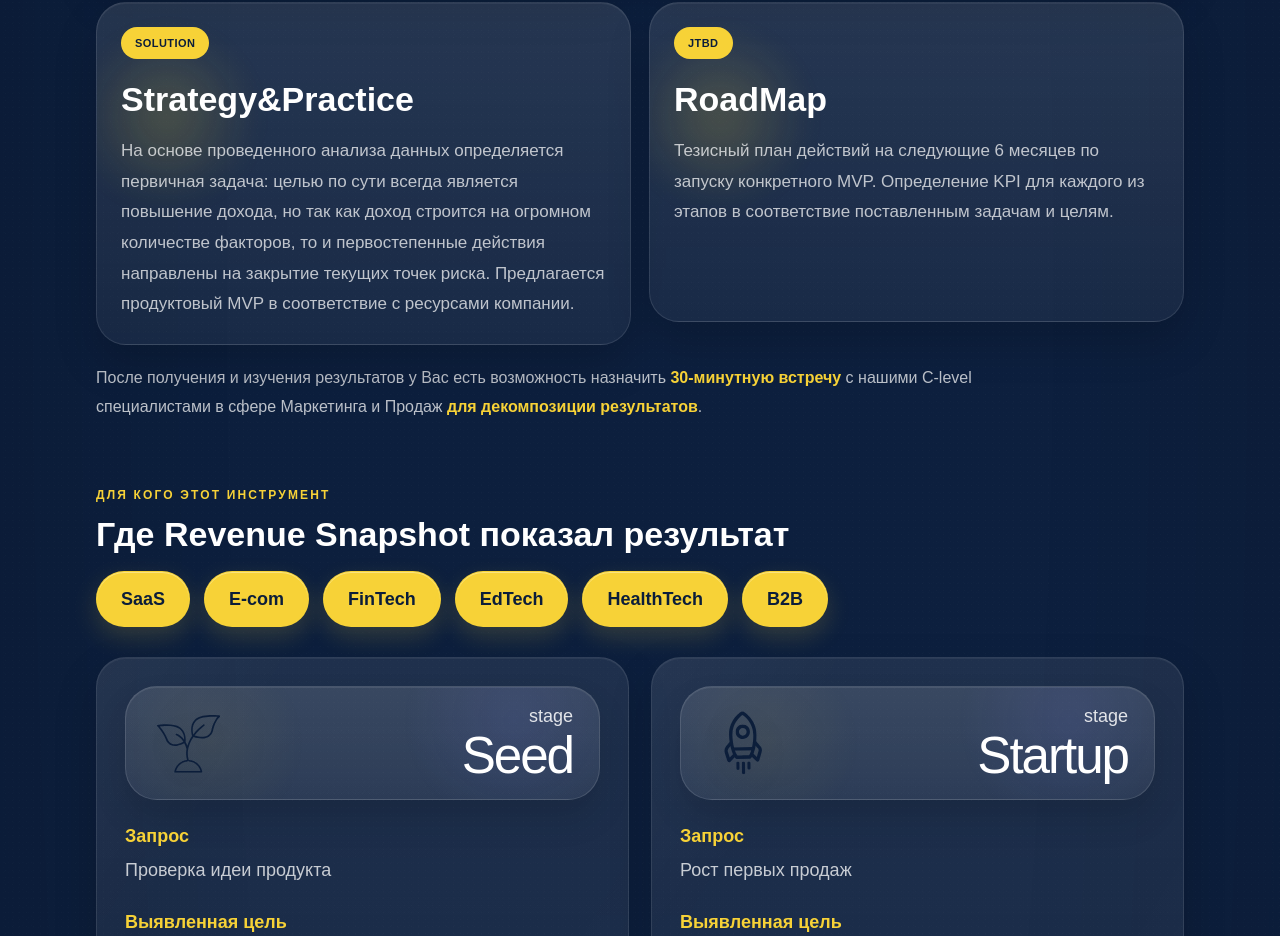
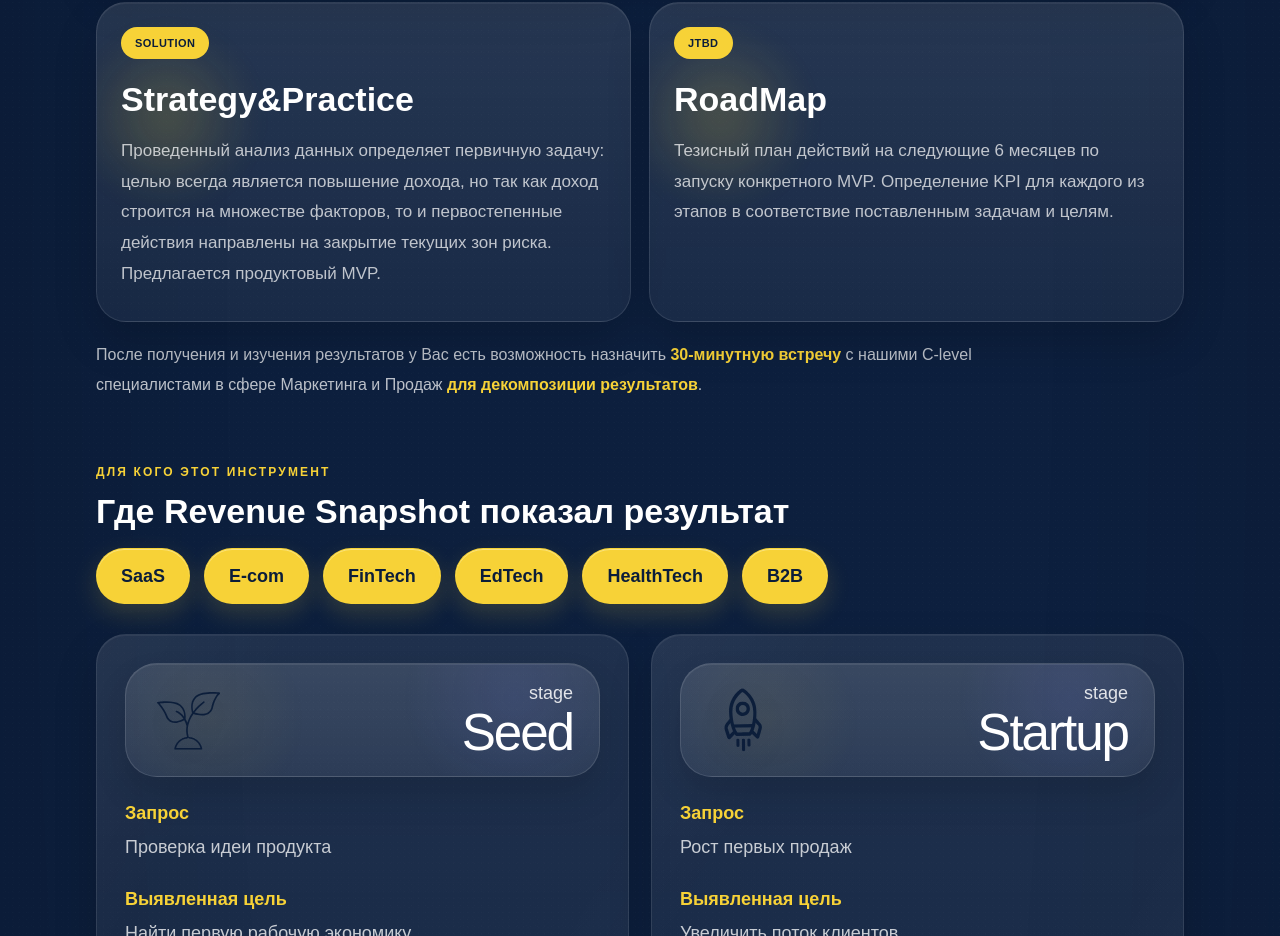
Before and after one commit to vic1995tory-ux/revenue_snapshot2026, a Next.js app: page / in a window 1280 px wide. Shown: the part 2697-3633 px from the top of the page. Built offline with nearby package versions, Linux system fonts and the light colour scheme.

Commit message:
Refine text in ResultDocCard for clarity

```diff
--- a/app/page.tsx
+++ b/app/page.tsx
@@ -1122,7 +1122,7 @@ export default function Home() {
             <ResultDocCard
               tab="Solution"
               title="Strategy&Practice"
-              text="На основе проведенного анализа данных определяется первичная задача: целью по сути всегда является повышение дохода, но так как доход строится на огромном количестве факторов, то и первостепенные действия направлены на закрытие текущих точек риска. Предлагается продуктовый MVP в соответствие с ресурсами компании."
+              text="Проведенный анализ данных определяет первичную задачу: целью всегда является повышение дохода, но так как доход строится на множестве факторов, то и первостепенные действия направлены на закрытие текущих зон риска. Предлагается продуктовый MVP."
             />
             <ResultDocCard
               tab="JTBD"
```
